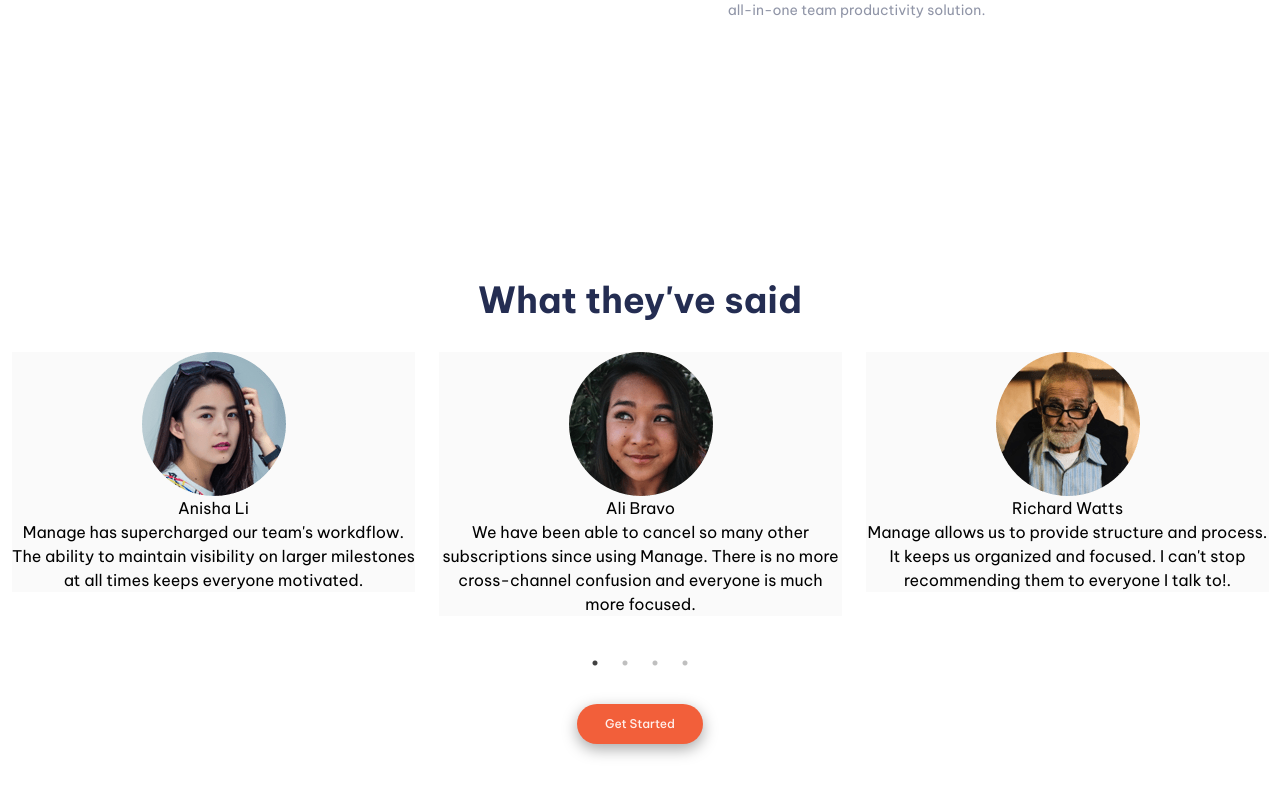
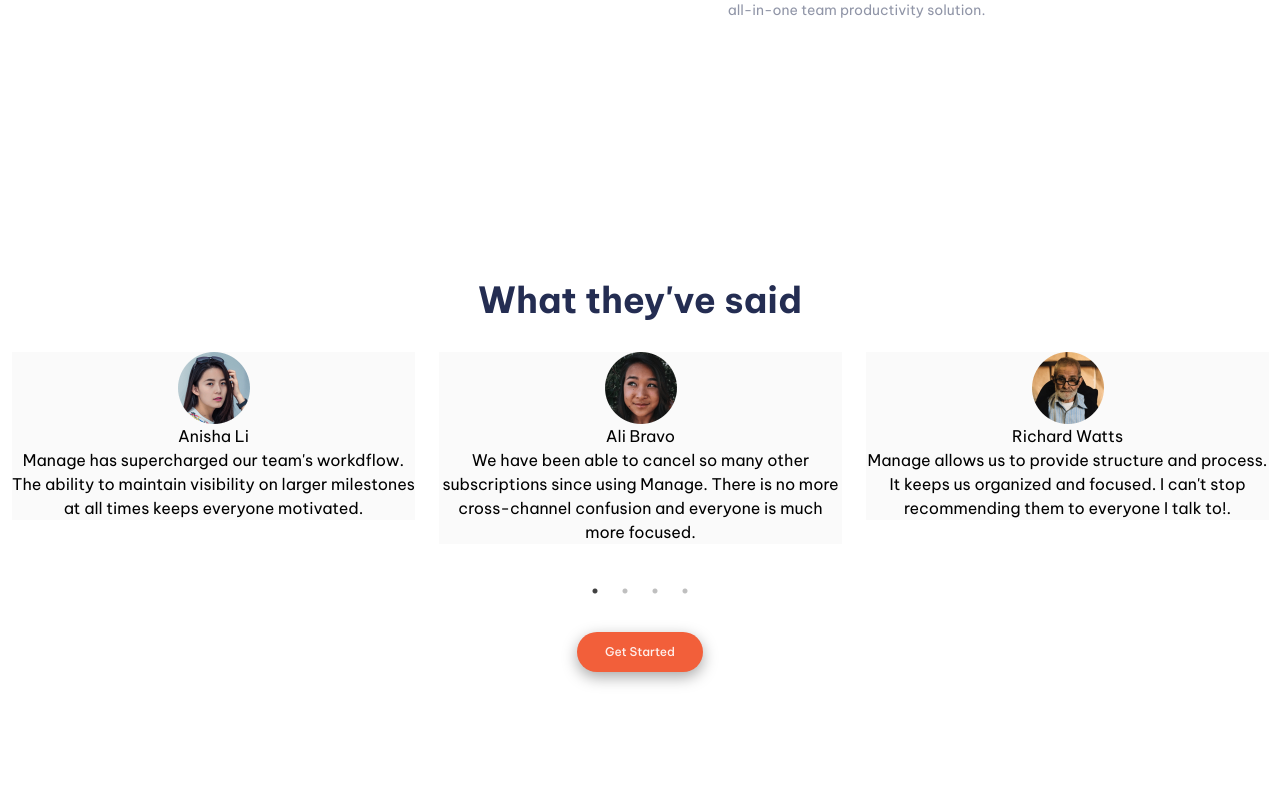
Before and after one commit to chrisgibbo/Manage-Landing-Page, a React (Create React App) app in the folder manage-landing-page/: page / in a window 1280 px wide. Shown: the part 1368-2164 px from the top of the page. Built offline with nearby package versions, Linux system fonts and the light colour scheme.

Commit message:
center portraits on div

```diff
--- a/manage-landing-page/src/components/testimonials.js
+++ b/manage-landing-page/src/components/testimonials.js
@@ -3,13 +3,13 @@ import "../App.css";
 
 function testimonials(props) {
   return (
-    <div className="flex flex-col mx-3 mb-8 items-center greyBackground">
-      <div>
-        <img src={props.image} alt="Persons Face"></img>
+    <div className="flex flex-col items-center mx-3 mb-8 greyBackground">
+      <div className="flex flex-col items-center">
+        <img src={props.image} alt="Persons Face" className="w-1/2 "></img>
       </div>
       <div>
-        <h3>{props.name}</h3>
-        <p>{props.testimonial}</p>
+        <h3 className="">{props.name}</h3>
+        <p className="">{props.testimonial}</p>
       </div>
     </div>
   );
```
